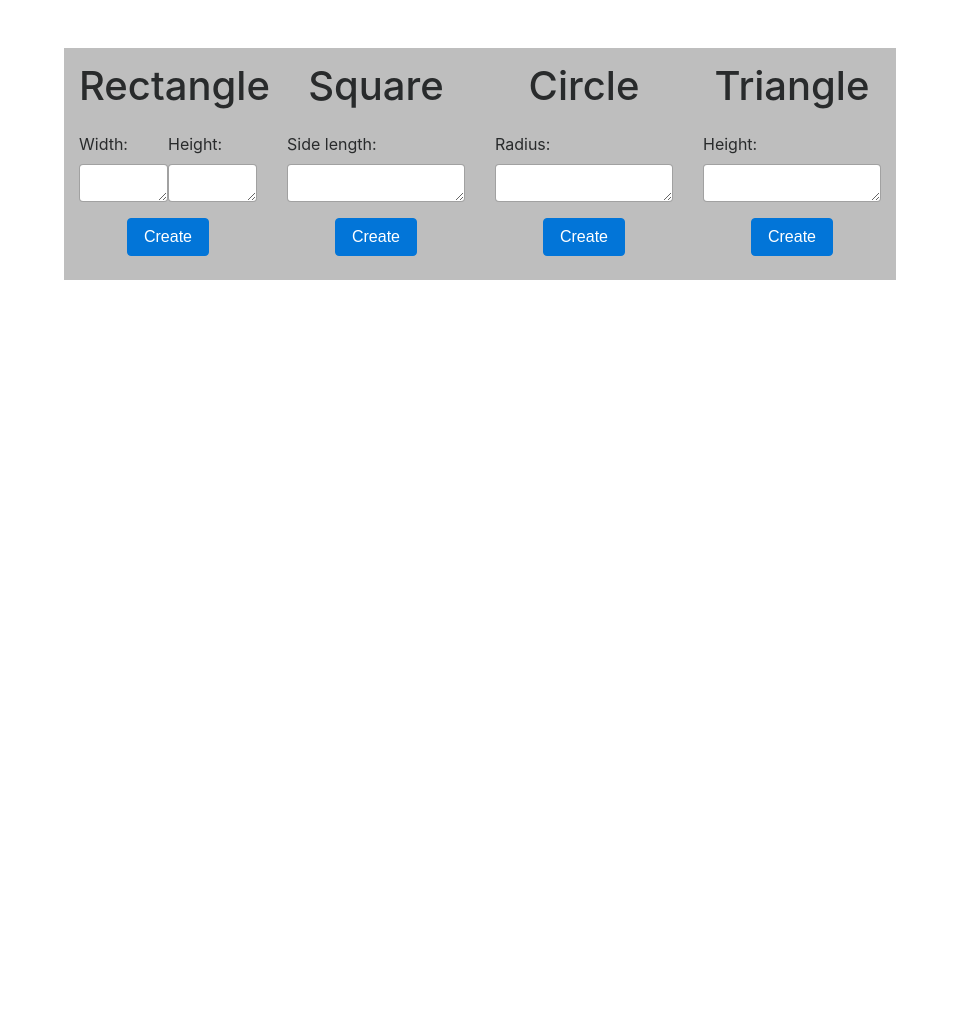
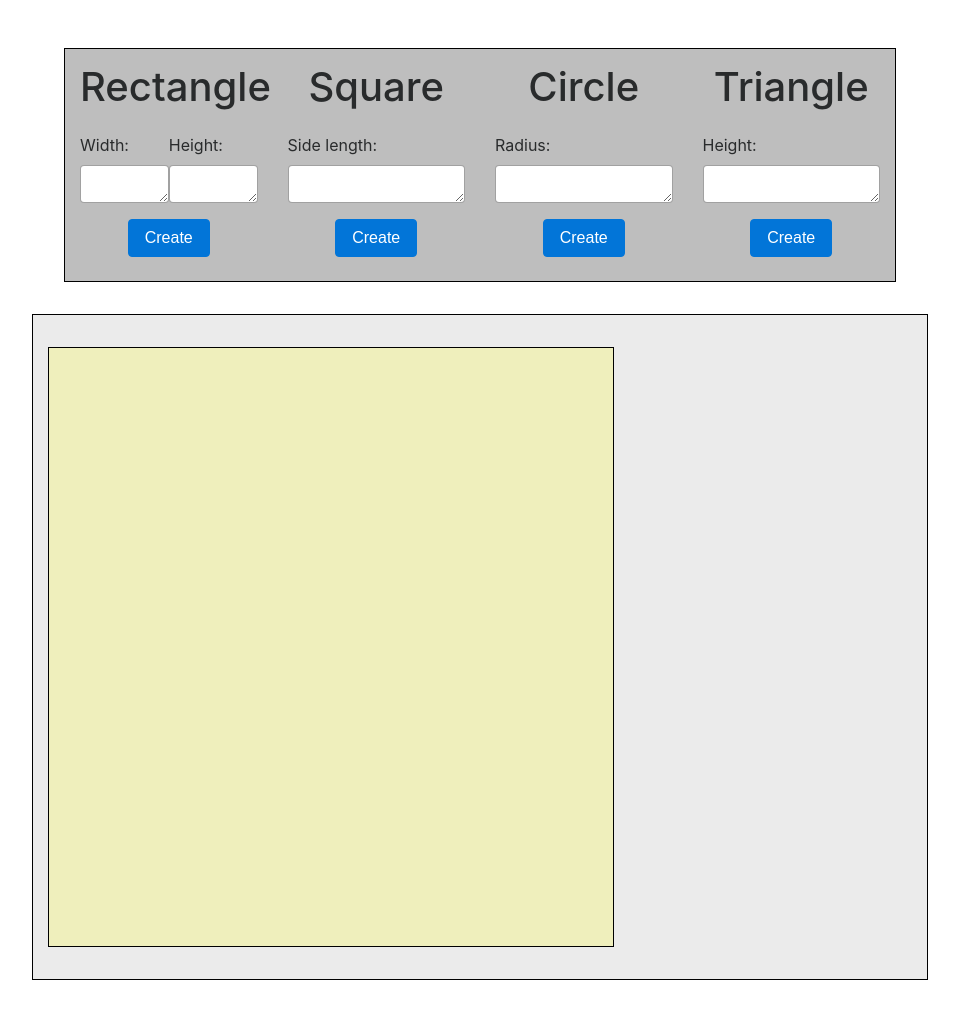
Before and after one commit to evannorton/covalence-shape-up-or-shape-out, a PHP site: page / in a window 1280 px wide. Shown: the whole page, without its empty margins (160-1119 px from the left). Before the commit the page ends 280 px from the top, so only its background shows below. Run offline with PHP 8.4, Linux system fonts and the light colour scheme; some libraries are stand-ins or nearby versions.

Commit message:
create area where shapes are drawn in html/css

```diff
--- a/index.html
+++ b/index.html
@@ -75,6 +75,18 @@
                 </div>
             </div>
         </section>
+        <section class="container-fluid" id="content-container">
+            <div class="row">
+                <div class="col-md-8 d-flex justify-content-center">
+                    <div id="shape-container">
+
+                    </div>
+                </div>
+                <div class="col-md-4 d-flex justify-content-center">
+
+                </div>
+            </div>
+        </section>
     </main>
 
 
--- a/styles.css
+++ b/styles.css
@@ -1,5 +1,6 @@
 body {
     margin-top: 3em;
+    margin-bottom: 3em;
 }
 
 h1 {
@@ -15,4 +16,21 @@ h1 {
     width: 65%;
     background-color: rgb(190, 190, 190);
     padding-bottom: 1.5em;
+    border: 1px solid black;
+    margin-bottom: 2em;
 }
+
+#content-container {
+    width: 70%;
+    background-color: rgb(235, 235, 235);
+    border: 1px solid black;
+    padding-top: 2em;
+    padding-bottom: 2em;
+}
+
+#shape-container {
+    width: 600px;
+    height: 600px;
+    background-color: rgba(255, 255, 0, 0.2);
+    border: 1px solid black;
+}
```
